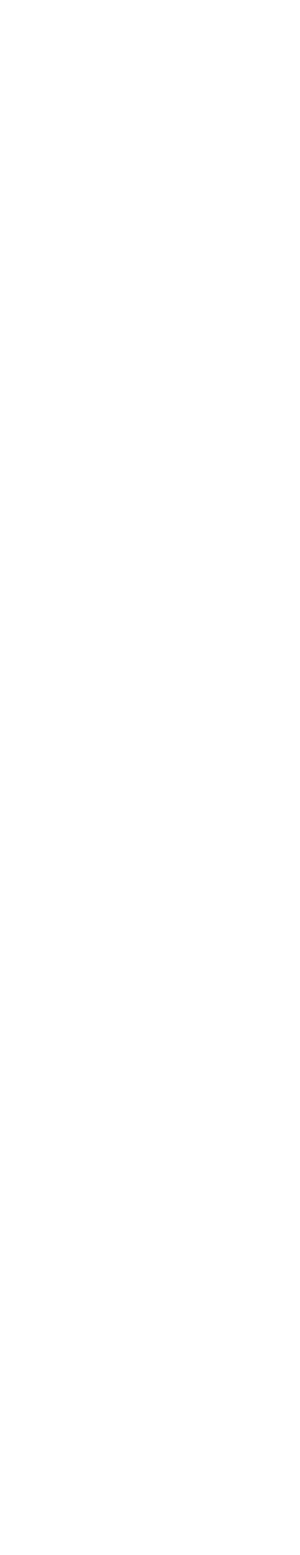
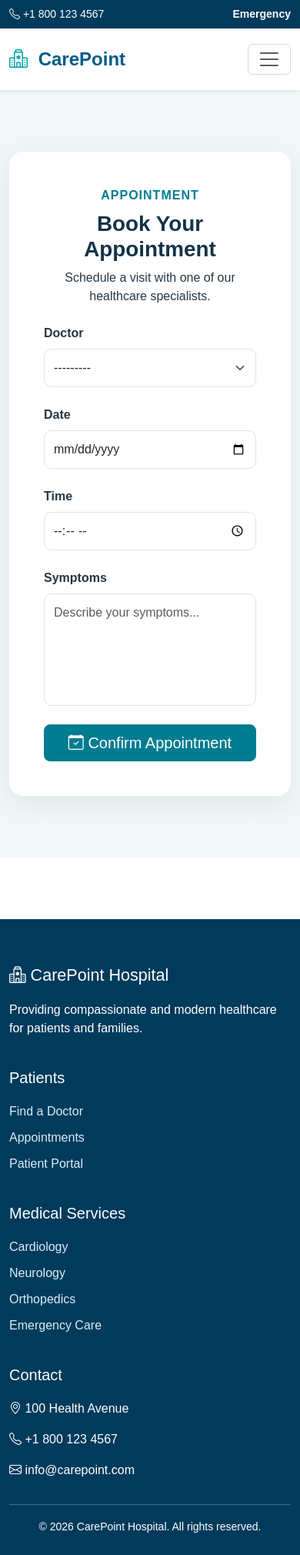
Before and after one commit to daroaliga-hub/Hospital_management_system, a Django app: page /book-appointment/ in a window 390 px wide. Before the commit the page is empty. Shown: the whole page at 77% size. Before the commit the page ends 844 px from the top, so only its background shows below. Run offline with Django 5.2, Linux system fonts and the light colour scheme; the visitor is signed in with stand-in values (Sample User, id 1); data that the repository does not hold is empty.

Commit message:
Creating the New Appointment Template and Adding  Appointment CSS

```diff
--- a/hospital/static/css/style.css
+++ b/hospital/static/css/style.css
@@ -761,3 +761,70 @@ a {
     }
 
 }
+/* =====================================
+   APPOINTMENT PAGE
+===================================== */
+
+
+.appointment-page {
+
+    background:#f1f8fa;
+
+    padding:80px 0;
+
+}
+
+
+
+.appointment-card {
+
+    background:white;
+
+    padding:45px;
+
+    border-radius:18px;
+
+    box-shadow:
+    0 10px 40px rgba(0,0,0,.08);
+
+}
+
+
+
+.appointment-card h1 {
+
+    color:#143447;
+
+    font-weight:700;
+
+}
+
+
+
+.form-label {
+
+    font-weight:600;
+
+    color:#263746;
+
+}
+
+
+
+.appointment-card input,
+.appointment-card select,
+.appointment-card textarea {
+
+    border-radius:10px;
+
+    padding:12px;
+
+}
+
+
+
+.appointment-card textarea {
+
+    resize:none;
+
+}
--- a/hospital/templates/book_appointment.html
+++ b/hospital/templates/book_appointment.html
@@ -0,0 +1,184 @@
+{% extends 'base.html' %}
+
+
+{% block title %}
+
+Book Appointment
+
+{% endblock %}
+
+
+
+
+{% block content %}
+
+
+<section class="appointment-page">
+
+
+<div class="container">
+
+
+<div class="row justify-content-center">
+
+
+<div class="col-lg-8">
+
+
+<div class="appointment-card">
+
+
+<div class="text-center mb-4">
+
+
+<span class="section-small-title">
+
+APPOINTMENT
+
+</span>
+
+
+<h1 class="mt-2">
+
+Book Your Appointment
+
+</h1>
+
+
+<p>
+
+Schedule a visit with one of our healthcare specialists.
+
+</p>
+
+
+</div>
+
+
+
+
+
+<form method="POST">
+
+
+{% csrf_token %}
+
+
+
+<div class="row g-4">
+
+
+<div class="col-md-12">
+
+
+<label class="form-label">
+
+Doctor
+
+</label>
+
+
+{{ form.doctor }}
+
+
+</div>
+
+
+
+
+<div class="col-md-6">
+
+
+<label class="form-label">
+
+Date
+
+</label>
+
+
+{{ form.date }}
+
+
+</div>
+
+
+
+
+
+<div class="col-md-6">
+
+
+<label class="form-label">
+
+Time
+
+</label>
+
+
+{{ form.time }}
+
+
+</div>
+
+
+
+
+
+<div class="col-12">
+
+
+<label class="form-label">
+
+Symptoms
+
+</label>
+
+
+{{ form.symptoms }}
+
+
+</div>
+
+
+
+</div>
+
+
+
+
+<button
+
+class="btn btn-primary btn-lg w-100 mt-4"
+
+>
+
+
+<i class="bi bi-calendar-check"></i>
+
+
+Confirm Appointment
+
+
+</button>
+
+
+
+</form>
+
+
+</div>
+
+
+</div>
+
+
+</div>
+
+
+</div>
+
+
+</section>
+
+
+{% endblock %}
```
